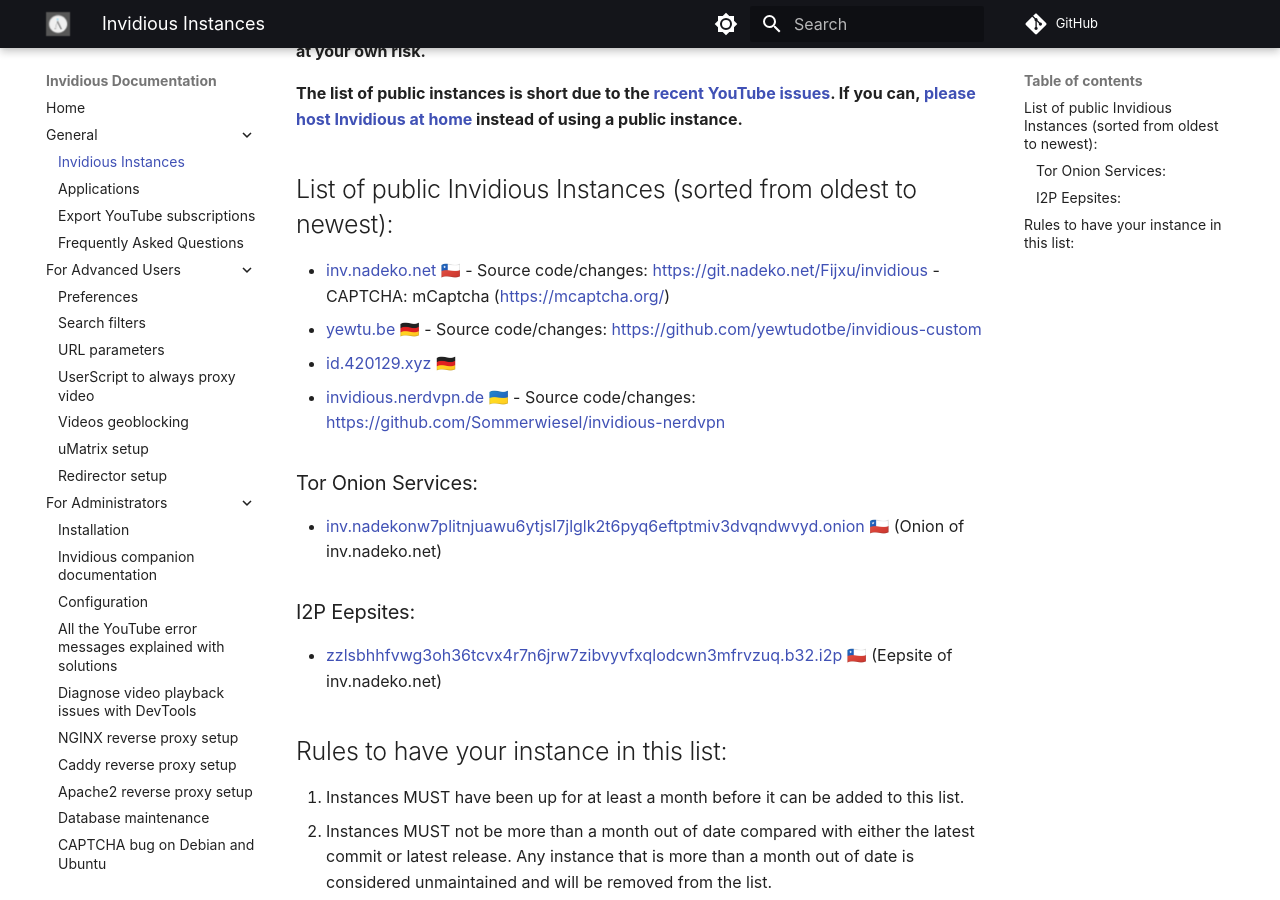
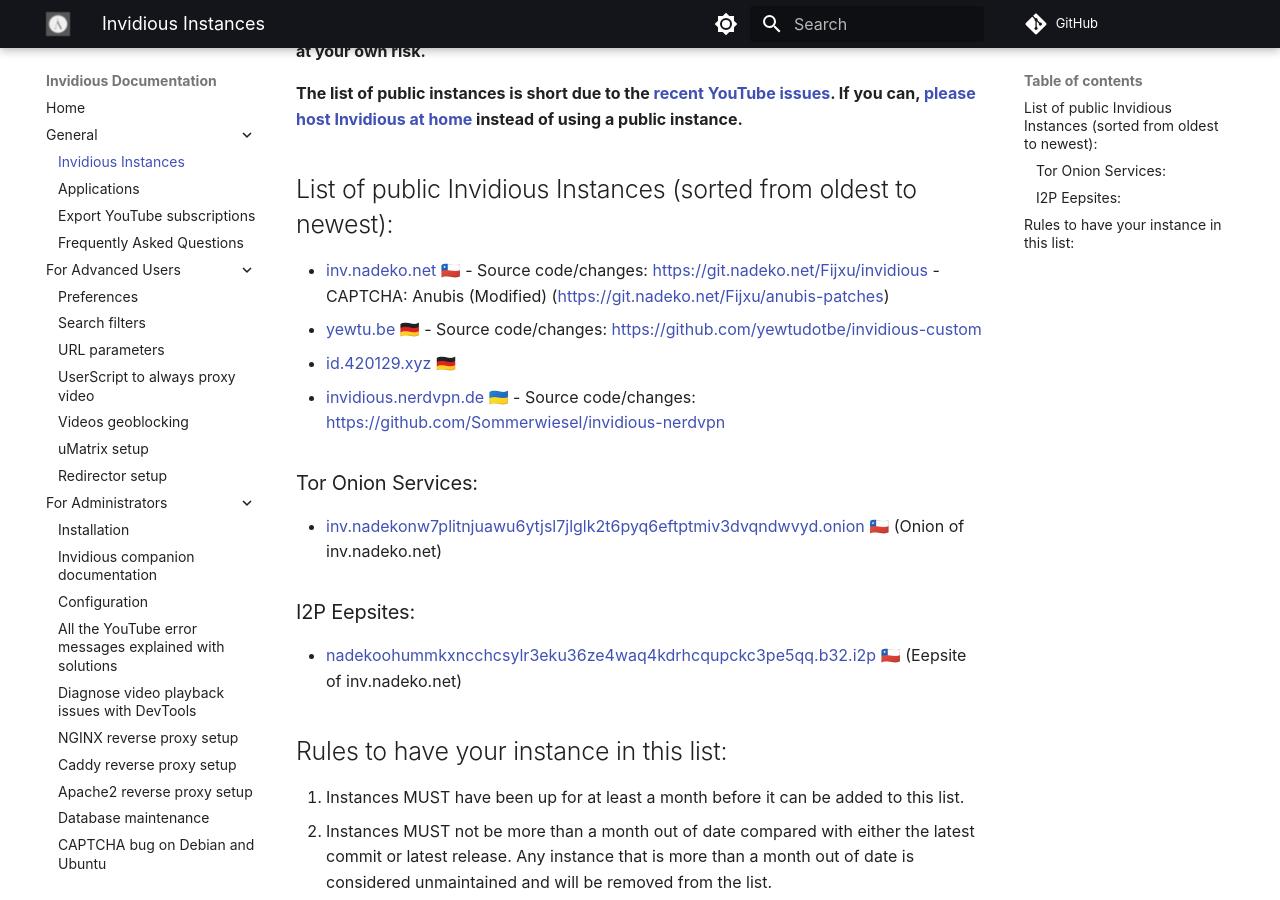
Before and after one commit to iv-org/documentation, an MkDocs documentation site: the page built from docs/instances.md, in a window 1280 px wide and 900 px high, scrolled down 249 px. Built offline with MkDocs 1.6.1 and Material for MkDocs 9.7.7, drawn with Linux system fonts in a browser that asks for light colours; comment, search, counter and statistics services are not loaded.

Commit message:
Update inv.nadeko.net instance information
I2P URL has been updated to the new working one.
mCaptcha has been disabled for now and replaced by Anubis, this may change in the future, but now it's like this.

```diff
--- a/docs/instances.md
+++ b/docs/instances.md
@@ -10,7 +10,7 @@
 
 ## List of public Invidious Instances (sorted from oldest to newest):
 
-* [inv.nadeko.net](https://inv.nadeko.net) 🇨🇱 - Source code/changes: https://git.nadeko.net/Fijxu/invidious - CAPTCHA: mCaptcha (https://mcaptcha.org/)
+* [inv.nadeko.net](https://inv.nadeko.net) 🇨🇱 - Source code/changes: https://git.nadeko.net/Fijxu/invidious - CAPTCHA: Anubis (Modified) (https://git.nadeko.net/Fijxu/anubis-patches)
 * [yewtu.be](https://yewtu.be) 🇩🇪 - Source code/changes: https://github.com/yewtudotbe/invidious-custom
 * [id.420129.xyz](https://id.420129.xyz) 🇩🇪
 * [invidious.nerdvpn.de](https://invidious.nerdvpn.de) 🇺🇦 - Source code/changes: https://github.com/Sommerwiesel/invidious-nerdvpn
@@ -21,7 +21,7 @@
 
 ### I2P Eepsites:
 
-* [zzlsbhhfvwg3oh36tcvx4r7n6jrw7zibvyvfxqlodcwn3mfrvzuq.b32.i2p](http://zzlsbhhfvwg3oh36tcvx4r7n6jrw7zibvyvfxqlodcwn3mfrvzuq.b32.i2p) 🇨🇱 (Eepsite of inv.nadeko.net)
+* [nadekoohummkxncchcsylr3eku36ze4waq4kdrhcqupckc3pe5qq.b32.i2p](http://nadekoohummkxncchcsylr3eku36ze4waq4kdrhcqupckc3pe5qq.b32.i2p) 🇨🇱 (Eepsite of inv.nadeko.net)
 
 ## Rules to have your instance in this list:
 
```
